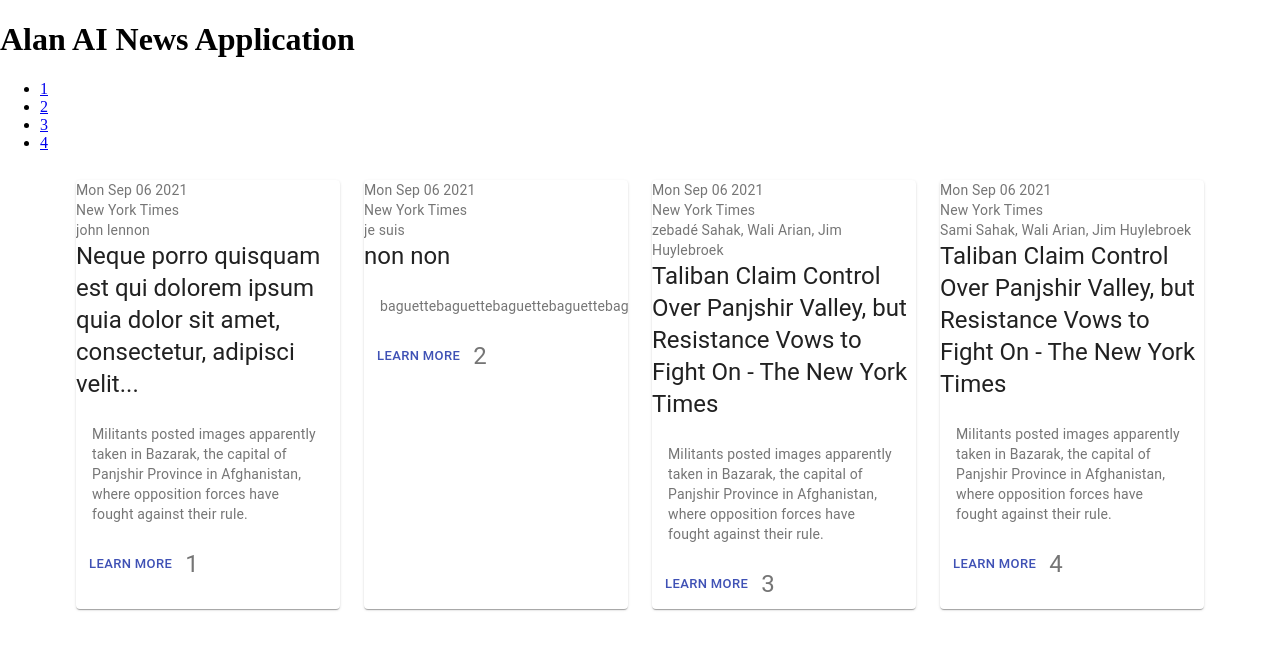
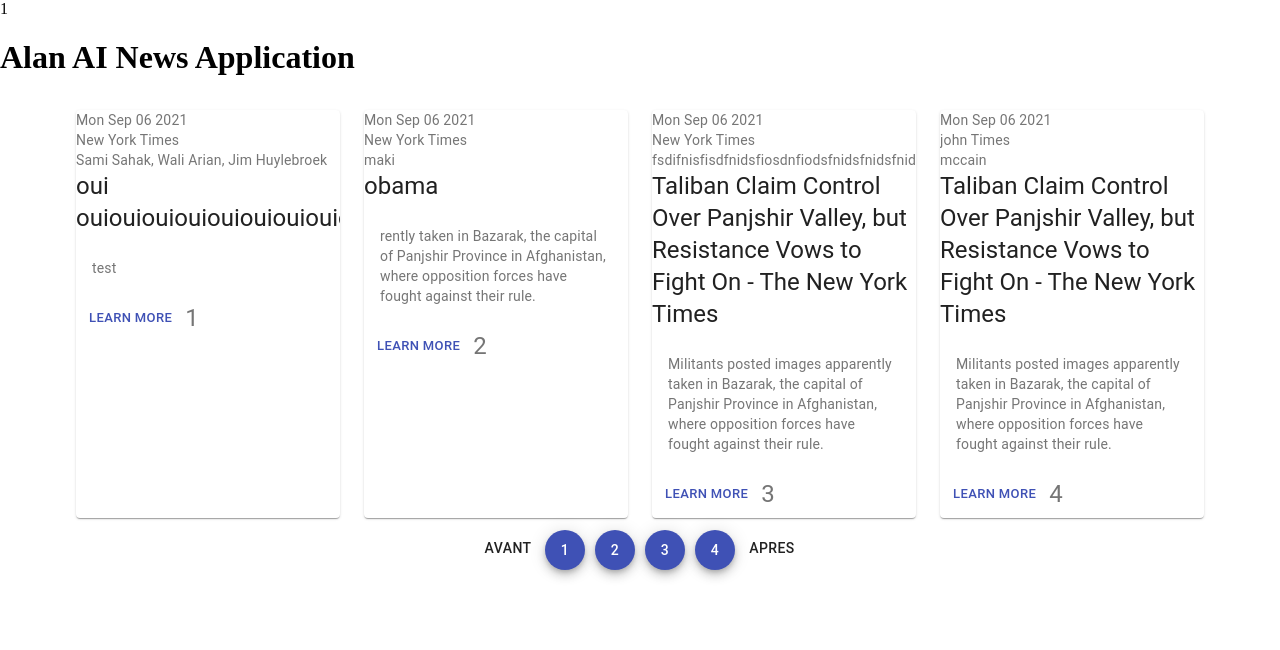
Before and after one commit to MiciWeb/react_AI-news-voice-app, a React (Create React App) app: page / in a window 1280 px wide. Shown: the top 650 px of the page. Built offline with nearby package versions, Linux system fonts and the light colour scheme; grey boxes are pictures that could not be loaded.

Commit message:
add more and less pagination

```diff
--- a/package.json
+++ b/package.json
@@ -5,6 +5,7 @@
   "dependencies": {
     "@alan-ai/alan-sdk-web": "^1.8.28",
     "@material-ui/core": "^4.12.3",
+    "@material-ui/lab": "^4.0.0-alpha.60",
     "@testing-library/jest-dom": "^5.14.1",
     "@testing-library/react": "^11.2.7",
     "@testing-library/user-event": "^12.8.3",
--- a/src/App.js
+++ b/src/App.js
@@ -10,7 +10,7 @@
 
 const App = () => {
     const [newsArticles, setNewsArticles] = useState([])
-    const [currentPage, setCurrentPage] = useState(2)
+    const [currentPage, setCurrentPage] = useState(1)
     const [articlesPerPage, setArticlesPerPage] = useState(4)
 
     // useEffect(() => {
@@ -30,12 +30,27 @@
 
     const paginate = (pageNumber) => setCurrentPage(pageNumber)
 
+    const plus = (pageNumber) => {
+        if (currentPage >= pageNumber.length) {
+            return currentPage == pageNumber.length
+        } else {
+            setCurrentPage(currentPage + 1)
+        }
+    }
+
+    const less = () => {
+        if (currentPage <= 1) {
+            return currentPage == 1
+        } else {
+            setCurrentPage(currentPage - 1)
+        }
+    }
     return (
         <div>
+            {currentPage}
             <h1>Alan AI News Application</h1>
-            {console.log(currentArticles)}
-            <Pagination articlesPerPage={articlesPerPage} totalArticles={api.length} paginate={paginate} />
             <NewsCards articles={currentArticles} />
+            <Pagination less={less} plus={plus} articlesPerPage={articlesPerPage} totalArticles={api.length} paginate={paginate} />
         </div>
     )
 }
--- a/src/components/NewsCards/NewsCards.js
+++ b/src/components/NewsCards/NewsCards.js
@@ -4,7 +4,6 @@
 import useStyles from "./styles.js"
 
 const NewsCards = ({ articles }) => {
-    const names = ['James', 'Paul', 'John', 'George', 'Ringo', 'James', 'Paul', 'John', 'George', 'Ringo'];
     const classes = useStyles()
 
     return (
--- a/src/components/Pagination.js
+++ b/src/components/Pagination.js
@@ -1,26 +1,43 @@
 import React from 'react'
+import { Fab, Grid, Button } from '@material-ui/core';
 
-const Pagination = ({ articlesPerPage, totalArticles, paginate }) => {
+const Pagination = ({ less, plus, articlesPerPage, totalArticles, paginate }) => {
     const pageNumbers = []
+    const hrefStyle = {
+        textDecoration: "none",
+        margin: "0 5px"
+    };
 
     for (let i = 1; i <= Math.ceil(totalArticles / articlesPerPage); i++) {
         pageNumbers.push(i)
     }
 
     return (
-        <nav>
-            <ul>
+        <div>
+            <Grid container justify="center">
+                <a href="!#" onClick={() => less()}>
+                    <Button>
+                        Avant
+                    </Button>
+                </a>
                 {pageNumbers.map(number => {
                     return (
-                        <li key={number}>
-                            <a onClick={() => paginate(number)} href="!#">
-                                {number}
+                        <>
+                            <a style={hrefStyle} key={number} onClick={() => paginate(number)} href="!#">
+                                <Fab color="primary" size="small">
+                                    {number}
+                                </Fab>
                             </a>
-                        </li>
+                        </>
                     )
                 })}
-            </ul>
-        </nav>
+                <a href="!#" onClick={() => plus(pageNumbers)}>
+                    <Button>
+                        Apres
+                    </Button>
+                </a>
+            </Grid>
+        </div>
     )
 }
 
```
Also changed, not shown: 1 other file (tests, documents, lock files or other folders).
